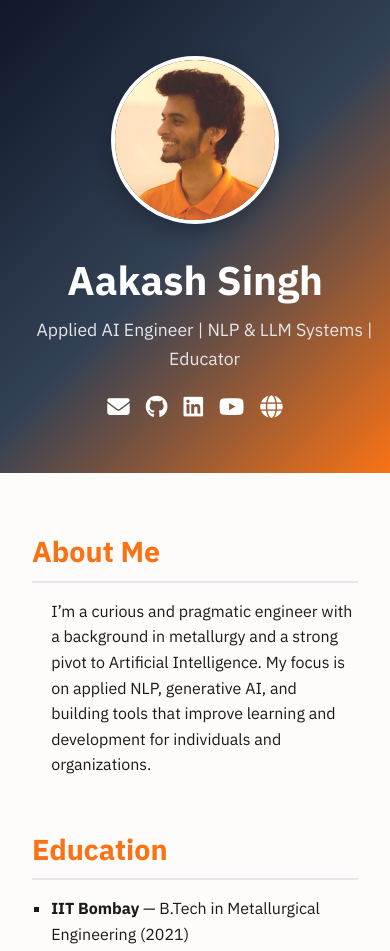
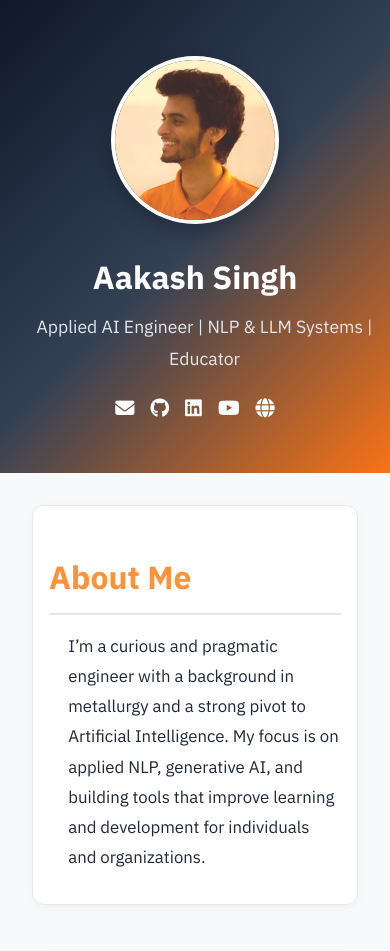
Before and after one commit to aakashs11/aakashs11.github.io, a plain HTML site: page index.html in a window 390 px wide. Shown: the top 951 px of the page. Drawn offline with Linux system fonts and the light colour scheme.

```diff
--- a/index.html
+++ b/index.html
@@ -8,34 +8,41 @@
   <meta property="og:image" content="preview.jpg" />
   <meta property="og:description" content="Portfolio showcasing AI/NLP projects, career, and educational background of Aakash Singh." />
   <link rel="icon" type="image/png" href="favicon.png" />
-<!-- Add space between lines -->
   <title>Aakash | Applied AI Engineer & NLP Specialist</title>
-  <!-- <link href="https://fonts.googleapis.com/css2?family=Inter:wght@400;600;800&family=Fira+Code&display=swap" rel="stylesheet"> -->
   <link href="https://fonts.googleapis.com/css2?family=IBM+Plex+Sans:wght@400;600;700&family=IBM+Plex+Mono&display=swap" rel="stylesheet">
   <link rel="stylesheet" href="https://cdnjs.cloudflare.com/ajax/libs/font-awesome/6.5.0/css/all.min.css" crossorigin="anonymous" referrerpolicy="no-referrer" />
-
   <style>
     :root {
-      --primary-bg: #fdfcfb;
---accent-bg: #2b2d42;
---text-color: #1a1a1a;
---subtext-color: #737373;
---accent-color: #f97316;  /* orange-500 */
+      --primary-bg: #f8f9fa;
+      --accent-color: #fb923c;
+      --text-color: #1f2937;
+      --card-bg: #ffffff;
+      --card-border: #e5e7eb;
+      --footer-color: #6b7280;
     }
     body {
-      /* font-family: 'Inter', sans-serif; */
       font-family: 'IBM Plex Sans', sans-serif;
       margin: 0;
       padding: 0;
       background: var(--primary-bg);
       color: var(--text-color);
-      line-height: 1.6;
+      line-height: 1.8;
+      transition: background 0.3s ease, color 0.3s ease;
     }
     header {
       background: linear-gradient(135deg, #0f172a, #334155, #f97316);
       color: white;
       padding: 3rem 1rem;
       text-align: center;
+    }
+    header img {
+      width: 160px;
+      height: 160px;
+      border-radius: 50%;
+      margin-top: 0.5rem;
+      object-fit: cover;
+      box-shadow: 0 8px 20px rgba(0,0,0,0.25);
+      border: 4px solid white;
     }
     header h1 {
       font-size: 2.5rem;
@@ -49,6 +56,21 @@
       max-width: 700px;
       margin: 0 auto;
     }
+    .social-icons {
+      margin-top: 1rem;
+      display: flex;
+      justify-content: center;
+      gap: 1rem;
+    }
+    .social-icons a {
+      color: white;
+      font-size: 1.4rem;
+      transition: transform 0.2s ease, color 0.2s ease;
+    }
+    .social-icons a:hover {
+      color: var(--accent-color);
+      transform: scale(1.1);
+    }
     main {
       max-width: 960px;
       margin: auto;
@@ -56,15 +78,24 @@
     }
     section {
       margin-bottom: 3rem;
+      padding: 1.5rem;
+      border-radius: 12px;
+      background: var(--card-bg);
+      box-shadow: 0 2px 8px rgba(0,0,0,0.04);
+      border: 1px solid var(--card-border);
+      opacity: 0;
+      transform: translateY(20px);
+      animation: fadeInUp 0.6s forwards;
     }
     h2 {
-      font-size: 1.8rem;
+      font-size: 2rem;
       color: var(--accent-color);
-      border-bottom: 2px solid #e5e7eb;
+      border-bottom: 2px solid var(--card-border);
       padding-bottom: 0.4rem;
       margin-bottom: 1rem;
     }
     ul, p {
+      font-size: 1.05rem;
       margin: 0 0 1rem 0;
       padding-left: 1.2rem;
     }
@@ -72,7 +103,7 @@
       list-style-type: square;
     }
     li {
-      margin-bottom: 0.6rem;
+      margin-bottom: 0.8rem;
     }
     a {
       color: var(--accent-color);
@@ -80,12 +111,6 @@
     }
     a:hover {
       text-decoration: underline;
-    }
-    footer {
-      background: #e5e7eb;
-      text-align: center;
-      padding: 1.5rem;
-      color: var(--subtext-color);
     }
     .resume-link {
       display: inline-block;
@@ -99,36 +124,35 @@
     .resume-link:hover {
       background: #1e40af;
     }
-    .social-icons {
-  margin-top: 1rem;
-  display: flex;
-  justify-content: center;
-  gap: 1rem;
+    footer {
+      background: #e5e7eb;
+      text-align: center;
+      padding: 1.5rem;
+      color: var(--footer-color);
     }
-
+    @keyframes fadeInUp {
+      to {
+        opacity: 1;
+        transform: none;
+      }
+    }
+    @media (max-width: 768px) {
+      header h1 {
+        font-size: 2rem;
+      }
       .social-icons a {
-  color: white;
-  font-size: 1.4rem;
-  transition: color 0.2s ease;
+        font-size: 1.2rem;
       }
-
-.social-icons a:hover {
-  color: var(--accent-color);
+      section {
+        padding: 1rem;
       }
-
+    }
   </style>
 </head>
 <body>
   <header>
-    <img src="image.jpg"
-     alt="Aakash Singh"
-     style="width: 160px; height: 160px; border-radius: 50%; margin-top: 0.5rem;
-            object-fit: cover; box-shadow: 0 8px 20px rgba(0,0,0,0.25);
-            border: 4px solid white;">
-
-
+    <img src="image.jpg" alt="Aakash Singh">
     <h1>Aakash Singh</h1>
-
     <p>Applied AI Engineer | NLP & LLM Systems | Educator </p>
     <div class="social-icons">
       <a href="mailto:aakashsingh1129@gmail.com" title="Email"><i class="fas fa-envelope"></i></a>
@@ -138,7 +162,6 @@
       <a href="https://aakashs11.github.io" title="Website" target="_blank"><i class="fas fa-globe"></i></a>
     </div>
   </header>
-
   <main>
     <section>
       <h2>About Me</h2>
```
Also changed, not shown: 1 other file. Lines whose indentation alone changed are shown as unchanged.
